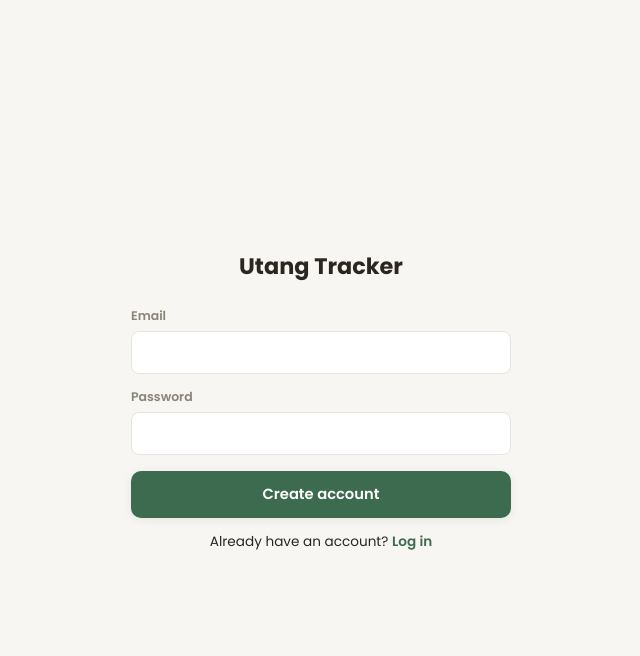
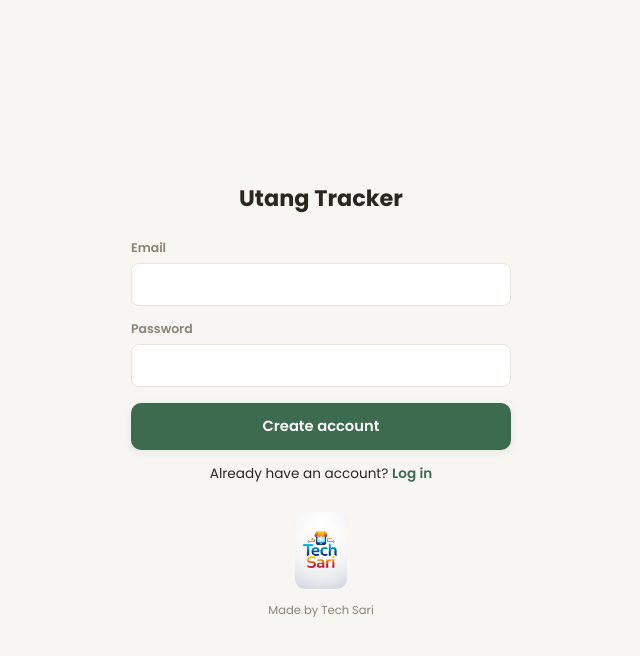
Before and after one commit to jesseca009/utang-tracker, a plain HTML site: page index.html in a window 1280 px wide. Both pictures are taken after a click on the link "Create an account". Shown: the whole page, without its empty margins (319-959 px from the left). Drawn offline with nearby package versions, Linux system fonts and the light colour scheme.

Commit message:
Add Tech Sari logo attribution to the signup screen
Small logo + "Made by Tech Sari" caption under the signup form, to
acknowledge this is a Tech Sari creation. Signup-screen only, per the
request -- login screen unchanged.

```diff
--- a/index.html
+++ b/index.html
@@ -549,6 +549,10 @@
       <button class="btn-primary" id="signupBtn" style="width:100%;margin-top:16px;">Create account</button>
       <div style="text-align:center;margin-top:14px;font-size:0.85rem;">
         Already have an account? <a href="#" id="showLoginLink">Log in</a>
+      </div>
+      <div style="text-align:center;margin-top:28px;">
+        <img src="techsari-logo.jpg" alt="Tech Sari" style="width:52px;height:auto;border-radius:10px;">
+        <div style="font-size:0.72rem;color:var(--muted);margin-top:6px;">Made by Tech Sari</div>
       </div>
     </div>
   </div>
```
Also changed, not shown: techsari-logo.jpg (added).
